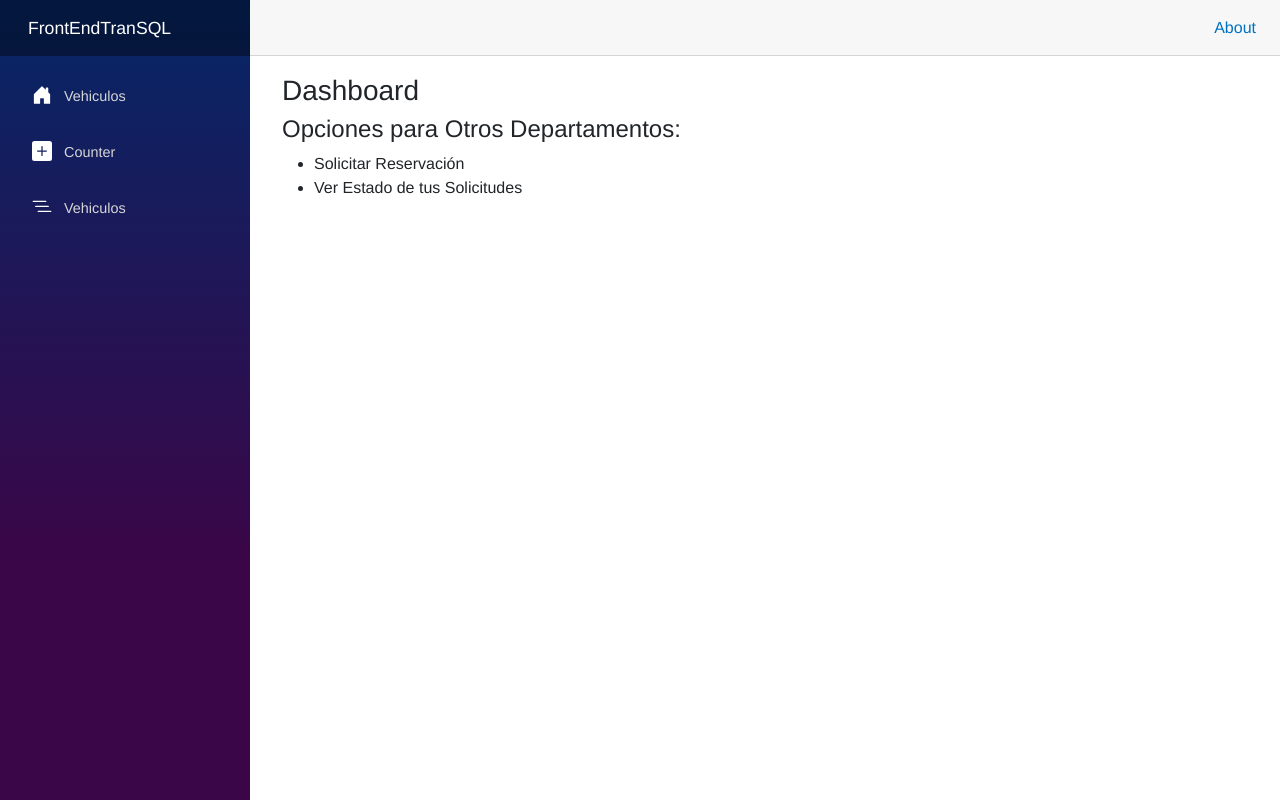
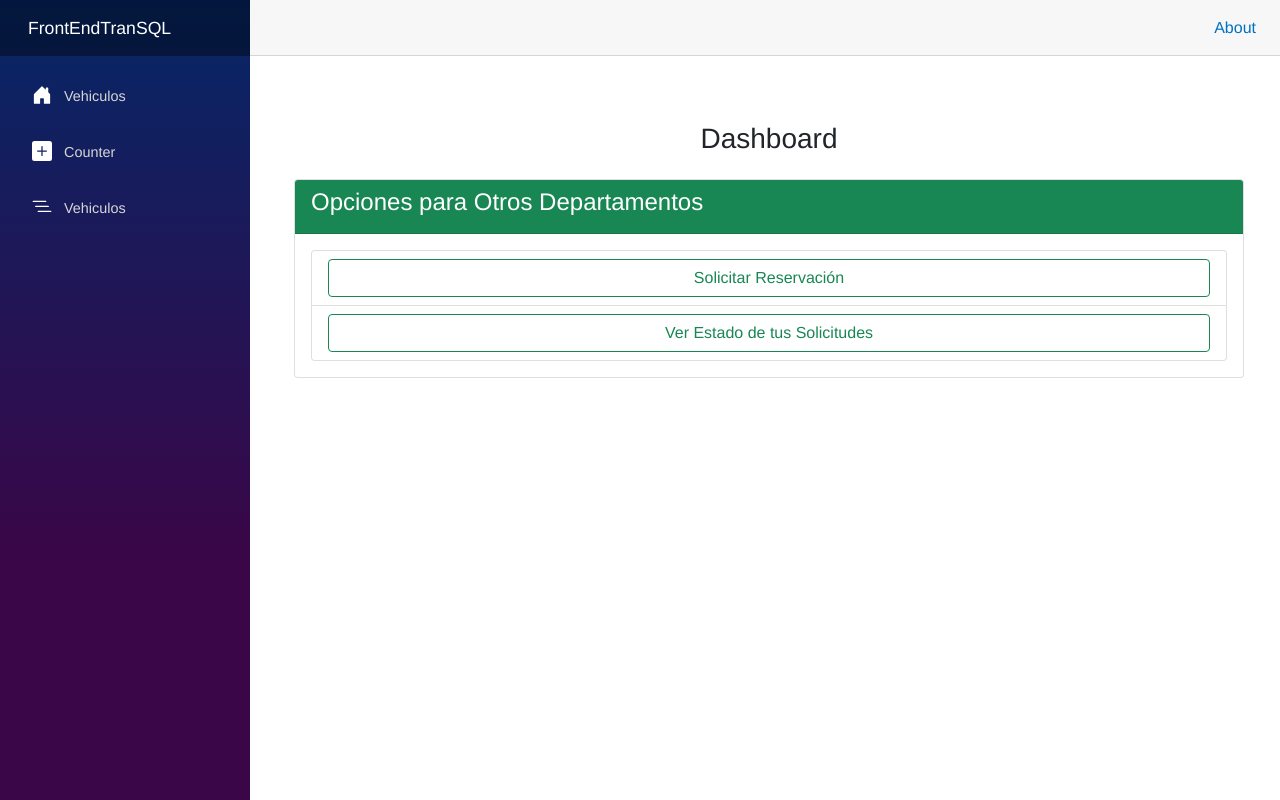
Before and after one commit to WilmerS95/TranSQL, an ASP.NET Core app: page /main-dashboard in a window 1280 px wide. Run offline with ASP.NET Core 8, Linux system fonts and the light colour scheme; the visitor is signed in with stand-in values (Sample User, id 1); style sheets or scripts are compiled from the project's sources; some libraries are stand-ins or nearby versions.

Commit message:
Cambio DashBoard

```diff
--- a/FrontEndTranSQL/Pages/MainDashboard.razor
+++ b/FrontEndTranSQL/Pages/MainDashboard.razor
@@ -8,26 +8,52 @@
 @inject AuthenticationStateProvider AuthenticationStateProvider
 @inject NavigationManager NavigationManager
 
-<h3>Dashboard</h3>
+<div class="container mt-5">
+    <h3 class="text-center">Dashboard</h3>
 
     @if (isLogistica)
     {
-<h4>Opciones para el Departamento de Logística:</h4>
-<ul>
-    <li><a @onclick="IrAReservaciones">Gestionar Reservaciones</a></li>
-    <li><a @onclick="IrAAsignaciones">Asignar Vehículos</a></li>
-    <li><a @onclick="IrAInspecciones">Gestionar Inspecciones</a></li>
-    <li><a @onclick="IrAReportes">Generar Reportes</a></li>
+        <div class="card mt-4">
+            <div class="card-header bg-primary text-white">
+                <h4>Opciones para el Departamento de Logística</h4>
+            </div>
+            <div class="card-body">
+                <ul class="list-group">
+                    <li class="list-group-item">
+                        <button class="btn btn-outline-primary w-100" @onclick="IrAReservaciones">Gestionar Reservaciones</button>
+                    </li>
+                    <li class="list-group-item">
+                        <button class="btn btn-outline-primary w-100" @onclick="IrAAsignaciones">Asignar Vehículos</button>
+                    </li>
+                    <li class="list-group-item">
+                        <button class="btn btn-outline-primary w-100" @onclick="IrAInspecciones">Gestionar Inspecciones</button>
+                    </li>
+                    <li class="list-group-item">
+                        <button class="btn btn-outline-primary w-100" @onclick="IrAReportes">Generar Reportes</button>
+                    </li>
                 </ul>
+            </div>
+        </div>
     }
     else
     {
-<h4>Opciones para Otros Departamentos:</h4>
-<ul>
-    <li><a @onclick="IrAReservaciones">Solicitar Reservación</a></li>
-    <li><a @onclick="VerEstadoSolicitudes">Ver Estado de tus Solicitudes</a></li>
+        <div class="card mt-4">
+            <div class="card-header bg-success text-white">
+                <h4>Opciones para Otros Departamentos</h4>
+            </div>
+            <div class="card-body">
+                <ul class="list-group">
+                    <li class="list-group-item">
+                        <button class="btn btn-outline-success w-100" @onclick="IrAReservaciones">Solicitar Reservación</button>
+                    </li>
+                    <li class="list-group-item">
+                        <button class="btn btn-outline-success w-100" @onclick="VerEstadoSolicitudes">Ver Estado de tus Solicitudes</button>
+                    </li>
                 </ul>
+            </div>
+        </div>
     }
+</div>
 
 @code {
     private bool isLogistica;
```
Lines whose indentation alone changed are shown as unchanged.
